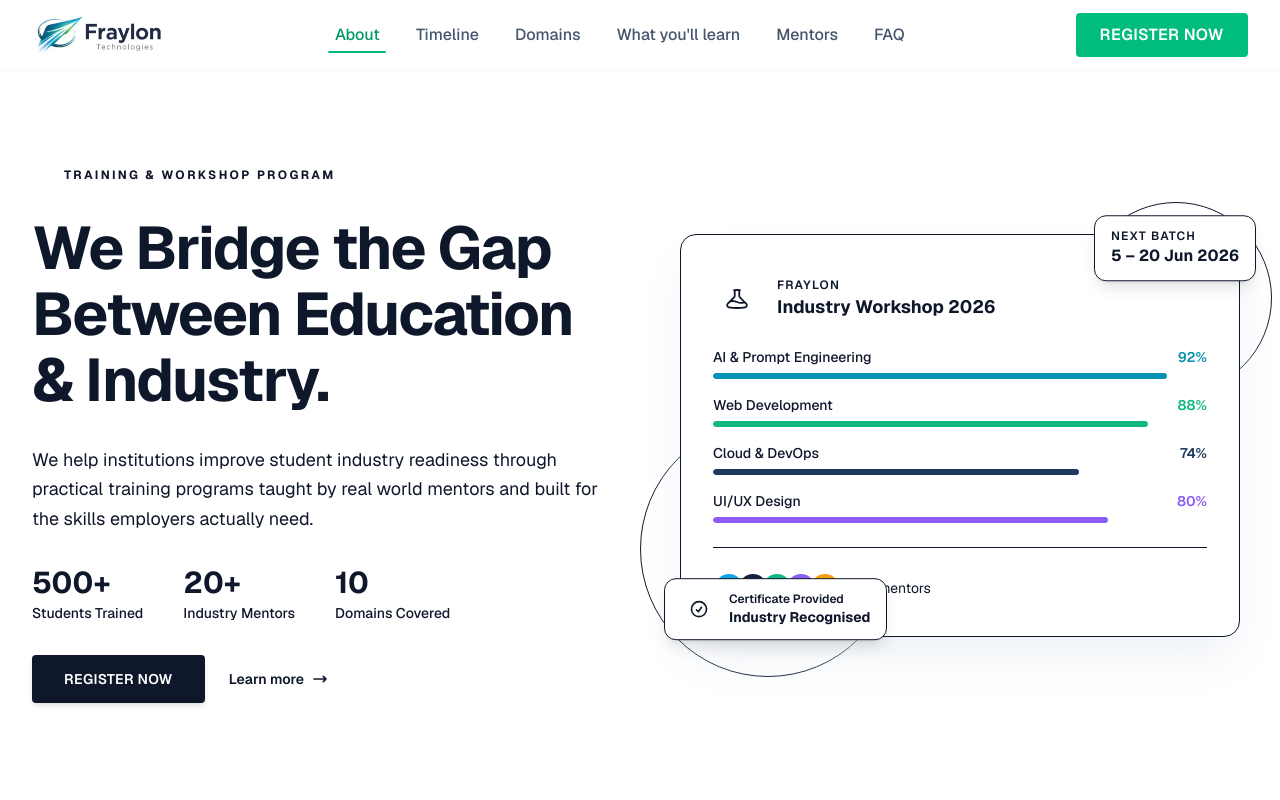
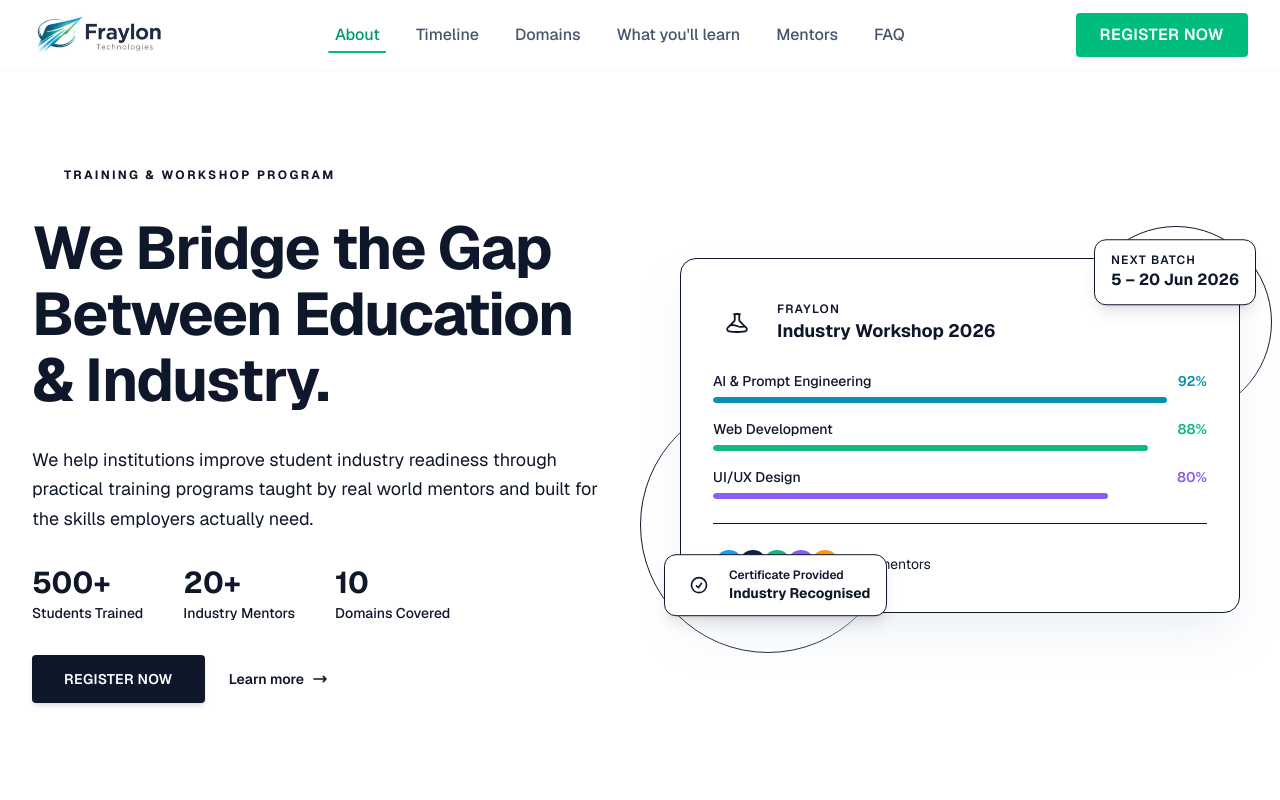
Before and after one commit to workshop-fraylon/fraylon-workshop-landing, a Next.js app: page / in a window 1280 px wide. Shown: the top 800 px of the page. Built offline with nearby package versions, Linux system fonts and the light colour scheme.

Commit message:
final changes

```diff
--- a/src/components/HeroSection.tsx
+++ b/src/components/HeroSection.tsx
@@ -137,7 +137,7 @@ function WorkshopVisual() {
             {[
               { label: "AI & Prompt Engineering", pct: 92, color: "var(--color-primary)" },
               { label: "Web Development", pct: 88, color: "var(--color-accent)" },
-              { label: "Cloud & DevOps", pct: 74, color: "var(--color-navy)" },
+
               { label: "UI/UX Design", pct: 80, color: "#8b5cf6" },
             ].map((item) => (
               <div key={item.label} className="flex flex-col gap-1.5">
--- a/src/components/TracksSection.tsx
+++ b/src/components/TracksSection.tsx
@@ -20,7 +20,7 @@ const TRACKS = [
       { title: "Web Development", desc: "Full-stack development with modern frameworks  from UI to APIs to deployment." },
       { title: "UI/UX Design", desc: "Figma, design systems, user research, and building interfaces people actually enjoy using." },
       { title: "Cybersecurity", desc: "Understand threat models, basic pen-testing concepts, and how to build secure applications." },
-      { title: "Cloud & DevOps", desc: "CI/CD pipelines, Docker, cloud deployment (AWS/GCP), and infrastructure fundamentals." },
+
       { title: "SaaS Product Building", desc: "Go from idea to a working SaaS architecture, billing, auth, and launch strategy." },
     ],
   },
```
